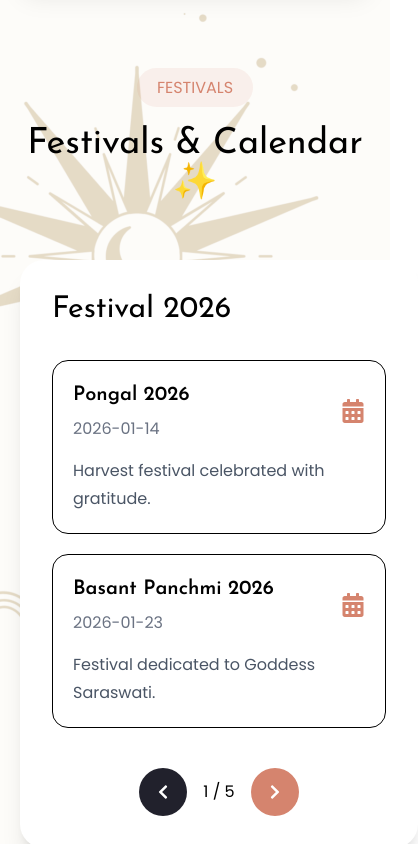
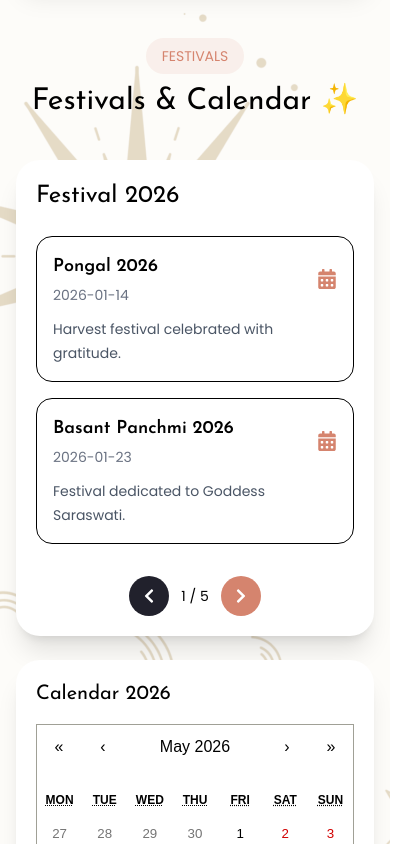
Before and after one commit to aaryan-jais/astroguide, a React (Vite) app: page / in a window 390 px wide. Shown: the part 2560-3404 px from the top of the page, 418 px wide, since content can reach past the window. Built offline with nearby package versions, Linux system fonts and the light colour scheme.

Commit message:
menu changes

```diff
--- a/src/components/Festivals.jsx
+++ b/src/components/Festivals.jsx
@@ -8,253 +8,113 @@ import {
 } from "react-icons/fa";
 
 function Festivals() {
-
   const festivals = [
-    {
-      title:"Pongal 2026",
-      date:"2026-01-14",
-      desc:"Harvest festival celebrated with gratitude."
-    },
-    {
-      title:"Basant Panchmi 2026",
-      date:"2026-01-23",
-      desc:"Festival dedicated to Goddess Saraswati."
-    },
-    {
-      title:"Holika Dahan 2026",
-      date:"2026-03-02",
-      desc:"Victory of good over evil."
-    },
-    {
-      title:"Holi 2026",
-      date:"2026-03-03",
-      desc:"Festival of colors."
-    },
-    {
-      title:"Chaitra Navratri",
-      date:"2026-03-20",
-      desc:"Nine-day spiritual celebration."
-    },
-    {
-      title:"Ram Navami",
-      date:"2026-03-28",
-      desc:"Birth of Lord Rama."
-    },
-    {
-      title:"Raksha Bandhan",
-      date:"2026-08-09",
-      desc:"Celebration of sibling love."
-    },
-    {
-      title:"Janmashtami",
-      date:"2026-09-03",
-      desc:"Birth celebration of Krishna."
-    },
-    {
-      title:"Diwali",
-      date:"2026-11-08",
-      desc:"Festival of lights."
-    },
-    {
-      title:"Christmas",
-      date:"2026-12-25",
-      desc:"Celebration of Jesus Christ."
-    }
+    { title: "Pongal 2026", date: "2026-01-14", desc: "Harvest festival celebrated with gratitude." },
+    { title: "Basant Panchmi 2026", date: "2026-01-23", desc: "Festival dedicated to Goddess Saraswati." },
+    { title: "Holika Dahan 2026", date: "2026-03-02", desc: "Victory of good over evil." },
+    { title: "Holi 2026", date: "2026-03-03", desc: "Festival of colors." },
+    { title: "Chaitra Navratri", date: "2026-03-20", desc: "Nine-day spiritual celebration." },
+    { title: "Ram Navami", date: "2026-03-28", desc: "Birth of Lord Rama." },
+    { title: "Raksha Bandhan", date: "2026-08-09", desc: "Celebration of sibling love." },
+    { title: "Janmashtami", date: "2026-09-03", desc: "Birth celebration of Krishna." },
+    { title: "Diwali", date: "2026-11-08", desc: "Festival of lights." },
+    { title: "Christmas", date: "2026-12-25", desc: "Celebration of Jesus Christ." },
   ];
 
-  const itemsPerPage=2;
+  const itemsPerPage = 2;
+  const [currentPage, setCurrentPage] = useState(1);
 
-  const [currentPage,setCurrentPage]=useState(1)
+  const totalPages = Math.ceil(festivals.length / itemsPerPage);
 
-  const totalPages=Math.ceil(
-    festivals.length/itemsPerPage
-  );
+  const start = (currentPage - 1) * itemsPerPage;
 
-  const start=(currentPage-1)*itemsPerPage;
+  const currentFestivals = festivals.slice(start, start + itemsPerPage);
 
-  const currentFestivals=
-  festivals.slice(
-    start,
-    start+itemsPerPage
-  );
-
-  const [selectedDate,setSelectedDate]=
-  useState(new Date());
+  const [selectedDate, setSelectedDate] = useState(new Date());
 
   return (
+    <section
+      className="py-16 sm:py-20 md:py-24 px-4 sm:px-5 bg-[#f8f5ef] relative"
+      style={{
+        backgroundImage: "url('/images/service-bg.png')",
+      }}
+    >
+      <div className="absolute inset-0 bg-white/65"></div>
 
-<section className="py-24 px-5 bg-[#f8f5ef] relative" style={{
-        backgroundImage: "url('/images/service-bg.png')",
+      <div className="relative z-10 max-w-7xl mx-auto">
 
-      }}>
-         <div className="absolute inset-0 bg-[#fff]/65"></div>
-
-<div className="relative z-10 max-w-3xl sm:max-w-7xl mx-auto">
-
-<div className="text-center mb-14">
-
-<span className="
-px-5
-py-2
-rounded-full
-bg-[#D5846E]/10
-text-[#D5846E]
-uppercase
-">
+        {/* Header */}
+        <div className="text-center mb-10 sm:mb-14">
+          <span className="px-4 sm:px-5 py-2 rounded-full bg-[#D5846E]/10 text-[#D5846E] uppercase text-sm sm:text-base">
             Festivals
           </span>
 
-<h2 className="
-text-4xl
-md:text-6xl
-font-josefin
-mt-6
-">
+          <h2 className="text-3xl sm:text-4xl md:text-6xl font-josefin mt-4 sm:mt-6">
             Festivals & Calendar ✨
           </h2>
+        </div>
+
+        {/* Grid */}
+        <div className="grid grid-cols-1 lg:grid-cols-3 gap-6 sm:gap-8 items-start">
+
+          {/* Festival List */}
+          <div className="lg:col-span-2 bg-white rounded-3xl p-5 sm:p-6 md:p-8 shadow-xl">
+
+            <h3 className="text-2xl sm:text-3xl font-josefin mb-6 sm:mb-8">
+              Festival 2026
+            </h3>
+
+            <div className="space-y-4 sm:space-y-5">
+
+              {currentFestivals.map((item, index) => (
+                <div
+                  key={index}
+                  className="border rounded-2xl p-4 sm:p-5 hover:shadow-lg hover:border-[#D5846E] duration-300"
+                >
+                  <div className="flex justify-between items-center">
+
+                    <div>
+                      <h4 className="text-lg sm:text-xl font-semibold">
+                        {item.title}
+                      </h4>
+
+                      <p className="text-gray-500 mt-1 sm:mt-2 text-sm sm:text-base">
+                        {item.date}
+                      </p>
+                    </div>
+
+                    <FaCalendarAlt className="text-[#D5846E] text-xl sm:text-2xl" />
+                  </div>
+
+                  <p className="mt-3 sm:mt-4 text-gray-600 leading-6 sm:leading-7 text-sm sm:text-base">
+                    {item.desc}
+                  </p>
+                </div>
+              ))}
 
             </div>
 
-<div className="
-grid
-lg:grid-cols-3
-gap-8
-">
-
-{/* Festival List */}
-
-<div className="
-lg:col-span-2
-bg-white
-rounded-3xl
-p-8
-shadow-xl
-">
-
-<h3 className="
-text-3xl
-font-josefin
-mb-8
-">
-Festival 2026
-</h3>
-
-<div className="space-y-5">
-
-{currentFestivals.map(
-(item,index)=>(
-
-<div
-key={index}
-className="
-border
-rounded-2xl
-p-5
-hover:shadow-lg
-hover:border-[#D5846E]
-duration-300
-"
->
-
-<div className="
-flex
-justify-between
-items-center
-">
-
-<div>
-
-<h4 className="
-text-xl
-font-semibold
-">
-{item.title}
-</h4>
-
-<p className="
-text-gray-500
-mt-2
-">
-{item.date}
-</p>
-
-</div>
-
-<FaCalendarAlt
-className="
-text-[#D5846E]
-text-2xl
-"
-/>
-
-</div>
-
-<p className="
-mt-4
-text-gray-600
-leading-7
-">
-{item.desc}
-</p>
-
-</div>
-
-))}
-</div>
-
             {/* Pagination */}
-
-<div className="
-flex
-justify-center
-items-center
-gap-4
-mt-10
-">
+            <div className="flex justify-center items-center gap-3 sm:gap-4 mt-8 sm:mt-10">
 
               <button
-onClick={()=>
-setCurrentPage(
-prev=>Math.max(prev-1,1)
-)
-}
-className="
-w-12
-h-12
-rounded-full
-bg-[#21212C]
-text-white
-inline-block
-px-4
-"
+                onClick={() => setCurrentPage((prev) => Math.max(prev - 1, 1))}
+                className="w-10 h-10 sm:w-12 sm:h-12 rounded-full bg-[#21212C] text-white flex items-center justify-center"
               >
-<FaChevronLeft/>
+                <FaChevronLeft />
               </button>
 
-<span>
+              <span className="text-sm sm:text-base">
                 {currentPage} / {totalPages}
               </span>
 
               <button
-onClick={()=>
-setCurrentPage(
-prev=>Math.min(
-prev+1,
-totalPages
-)
-)
+                onClick={() =>
+                  setCurrentPage((prev) => Math.min(prev + 1, totalPages))
                 }
-className="
-w-12
-h-12
-rounded-full
-bg-[#D5846E]
-text-white
-inline-block
-px-4
-"
+                className="w-10 h-10 sm:w-12 sm:h-12 rounded-full bg-[#D5846E] text-white flex items-center justify-center"
               >
-<FaChevronRight/>
+                <FaChevronRight />
               </button>
 
             </div>
@@ -262,41 +122,25 @@ px-4
           </div>
 
           {/* Calendar */}
+          <div className="bg-white rounded-3xl shadow-xl p-5 sm:p-6 w-full">
 
-<div className="
-bg-white
-rounded-3xl
-shadow-xl
-p-6
-">
-
-<h3 className="
-text-2xl
-font-josefin
-mb-6
-">
+            <h3 className="text-xl sm:text-2xl font-josefin mb-4 sm:mb-6">
               Calendar 2026
             </h3>
 
             <Calendar
               onChange={setSelectedDate}
               value={selectedDate}
+              className="w-full"
             />
 
-<div className="
-mt-6
-bg-[#FFF6E9]
-p-4
-rounded-xl
-">
+            <div className="mt-6 bg-[#FFF6E9] p-4 rounded-xl">
 
-<p className="
-font-semibold
-">
+              <p className="font-semibold text-sm sm:text-base">
                 Selected Date
               </p>
 
-<p className="text-gray-600">
+              <p className="text-gray-600 text-sm sm:text-base">
                 {selectedDate.toDateString()}
               </p>
 
@@ -307,9 +151,7 @@ Selected Date
         </div>
 
       </div>
-
     </section>
-
   );
 }
 
```
Lines whose indentation alone changed are shown as unchanged.
